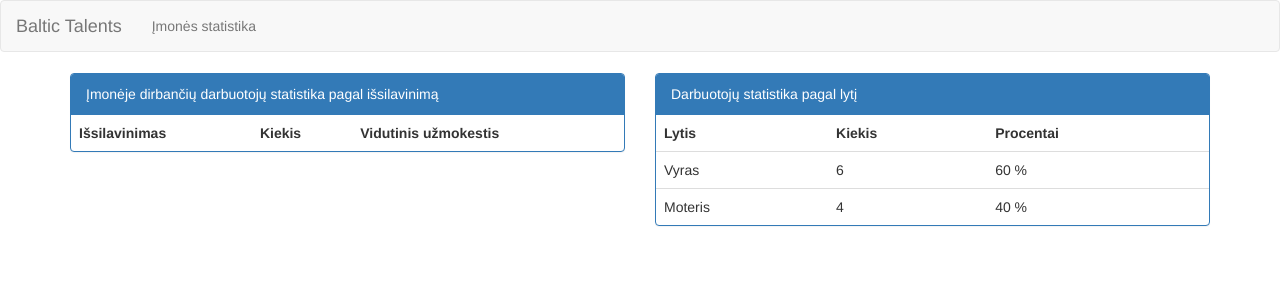
After one commit to banyskostas/phpPaskaitos, a PHP site: page /darbuotojai_statistika.php in a window 1280 px wide. The commit adds this page. Shown: the top 300 px of the page. Run offline with PHP 8.4, Linux system fonts and the light colour scheme; lists and menus that the app fills with data are empty; some libraries are stand-ins or nearby versions.

Commit message:
Neuzbaigta duomenu baziu uzduotis.

```diff
--- /dev/null
+++ b/mysql_2/darbuotojai_statistika.php
@@ -0,0 +1,159 @@
+<?php
+require_once('mysql.php');
+
+$alert = null;
+$arr = [];
+$usersStatisticsByGender = [];
+
+
+if (isset($_GET['position'])) {
+    $position = (int)htmlentities($_GET['position']);
+
+    $arr = get('SELECT education.title AS `title`, COUNT(users.id) AS `count`, AVG(users.salary) AS `salary`
+FROM users, education WHERE education.id = users.education
+AND users.position = ' . $position . '
+GROUP BY users.education');
+
+
+    if (!is_array($arr)) {
+        $alert = $arr;
+    }
+
+    $usersStatisticsByGender = get('SELECT gender, COUNT(*) AS `count` FROM users WHERE position = '.$position.' GROUP BY position ' );
+
+    /**
+     * <th>Lytis</th>
+    <th>Kiekis</th>
+    <th>Procentai</th>
+     */
+
+}
+?>
+<!DOCTYPE html>
+<html lang="en">
+<head>
+    <meta charset="utf-8">
+    <meta http-equiv="X-UA-Compatible" content="IE=edge">
+    <meta name="viewport" content="width=device-width, initial-scale=1">
+    <!-- The above 3 meta tags *must* come first in the head; any other head content must come *after* these tags -->
+    <title>Baltic Talents</title>
+
+    <!-- Bootstrap -->
+    <link href="https://maxcdn.bootstrapcdn.com/bootstrap/3.3.7/css/bootstrap.min.css" rel="stylesheet">
+
+    <!-- HTML5 shim and Respond.js for IE8 support of HTML5 elements and media queries -->
+    <!-- WARNING: Respond.js doesn't work if you view the page via file:// -->
+    <!--[if lt IE 9]>
+    <script src="https://oss.maxcdn.com/html5shiv/3.7.2/html5shiv.min.js"></script>
+    <script src="https://oss.maxcdn.com/respond/1.4.2/respond.min.js"></script>
+    <![endif]-->
+    <style type="text/css">
+        td {
+            vertical-align: middle !important;
+        }
+    </style>
+
+</head>
+<body>
+<nav class="navbar navbar-default">
+    <div class="container-fluid">
+        <!-- Brand and toggle get grouped for better mobile display -->
+        <div class="navbar-header">
+            <button type="button" class="navbar-toggle collapsed"
+                    data-toggle="collapse" data-target="#bs-example-navbar-collapse-1"
+                    aria-expanded="false">
+                <span class="sr-only">Toggle navigation</span> <span
+                        class="icon-bar"></span> <span class="icon-bar"></span> <span
+                        class="icon-bar"></span>
+            </button>
+            <a class="navbar-brand" href="#">Baltic Talents</a>
+        </div>
+
+        <div class="collapse navbar-collapse"
+             id="bs-example-navbar-collapse-1">
+            <ul class="nav navbar-nav">
+                <li><a href="statistika.php">Įmonės statistika</a></li>
+            </ul>
+
+
+        </div>
+    </div>
+</nav>
+
+<div class="container" id="content" tabindex="-1">
+    <div class="row">
+        <div class="col-md-12">
+            <!-- BEGIN ALERTS-->
+            <div class="alert alert-danger <?php echo (!$alert)? 'hidden' : '' ;?>">
+                <div class="row">
+                    <div class="col-md-12">
+                        <?php echo $alert;?>
+                    </div>
+                </div>
+            </div>
+            <!-- END ALERTS-->
+        </div>
+    </div>
+    <div class="row">
+        <div class="col-md-6">
+            <div class="panel panel-primary">
+                <!-- Default panel contents -->
+                <div class="panel-heading">Įmonėje dirbančių darbuotojų statistika pagal išsilavinimą</div>
+
+
+                <!-- Table -->
+                <table class="table">
+                    <tr>
+                        <th>Išsilavinimas</th>
+                        <th>Kiekis</th>
+                        <th>Vidutinis užmokestis</th>
+
+                    </tr>
+                    <?php foreach ($arr as $item) {
+                        echo '
+                            <tr>
+                                <td>'.$item['title'].'</td>
+                                <td>'.$item['count'].'</td>
+                                <td>'.number_format($item['salary'], 2).' EUR</td>
+						    </tr>
+                            ';
+                    } ?>
+                </table>
+            </div>
+        </div>
+        <div class="col-md-6">
+            <div class="panel panel-primary">
+                <!-- Default panel contents -->
+                <div class="panel-heading">Darbuotojų statistika pagal lytį</div>
+
+
+                <!-- Table -->
+                <table class="table">
+                    <tr>
+                        <th>Lytis</th>
+                        <th>Kiekis</th>
+                        <th>Procentai</th>
+
+                    </tr>
+                    <tr>
+                        <td>Vyras</td>
+                        <td>6</td>
+                        <td>60 %</td>
+                    </tr>
+                    <tr>
+                        <td>Moteris</td>
+                        <td>4</td>
+                        <td>40 %</td>
+                    </tr>
+                </table>
+            </div>
+        </div>
+    </div>
+
+
+</div>
+<script
+        src="https://ajax.googleapis.com/ajax/libs/jquery/1.11.3/jquery.min.js"></script>
+<script src="js/bootstrap.min.js"></script>
+</body>
+</html>
--- a/mysql_2/darbuotojas.php
+++ b/mysql_2/darbuotojas.php
@@ -33,7 +33,7 @@ if (isset($_GET['user'])) {
 <title>Baltic Talents</title>
 
 <!-- Bootstrap -->
-<link href="../css/bootstrap.min.css" rel="stylesheet">
+<link href="https://maxcdn.bootstrapcdn.com/bootstrap/3.3.7/css/bootstrap.min.css" rel="stylesheet">
 
 <!-- HTML5 shim and Respond.js for IE8 support of HTML5 elements and media queries -->
 <!-- WARNING: Respond.js doesn't work if you view the page via file:// -->
--- a/mysql_2/mysql.php
+++ b/mysql_2/mysql.php
@@ -53,6 +53,33 @@ function get($q)
     return $arr;
 }
 
+/**
+ * @param string $q
+ * @return array|string
+ */
+function getOne($q)
+{
+    // Predefined variables
+    $output = null;
+
+    // Connect to DB
+    $db = connect();
+    $result = $db->query($q);
+
+
+    if ($result) {
+        while ($row = $result->fetch_assoc()) {
+            $output = $row;
+            break;
+        }
+    } else if ($error = mysqli_error($db)) {
+        return $error;
+    }
+    mysqli_close($db);
+
+    return $output;
+}
+
 function getEducationById($id)
 {
     return get('SELECT * FROM `education` WHERE `id` = ' . $id);
```
Also changed, not shown: mysql_2/businessStatistics.php (added, +79 -0 lines), mysql_2/statistika.php (+42 -7 lines).
